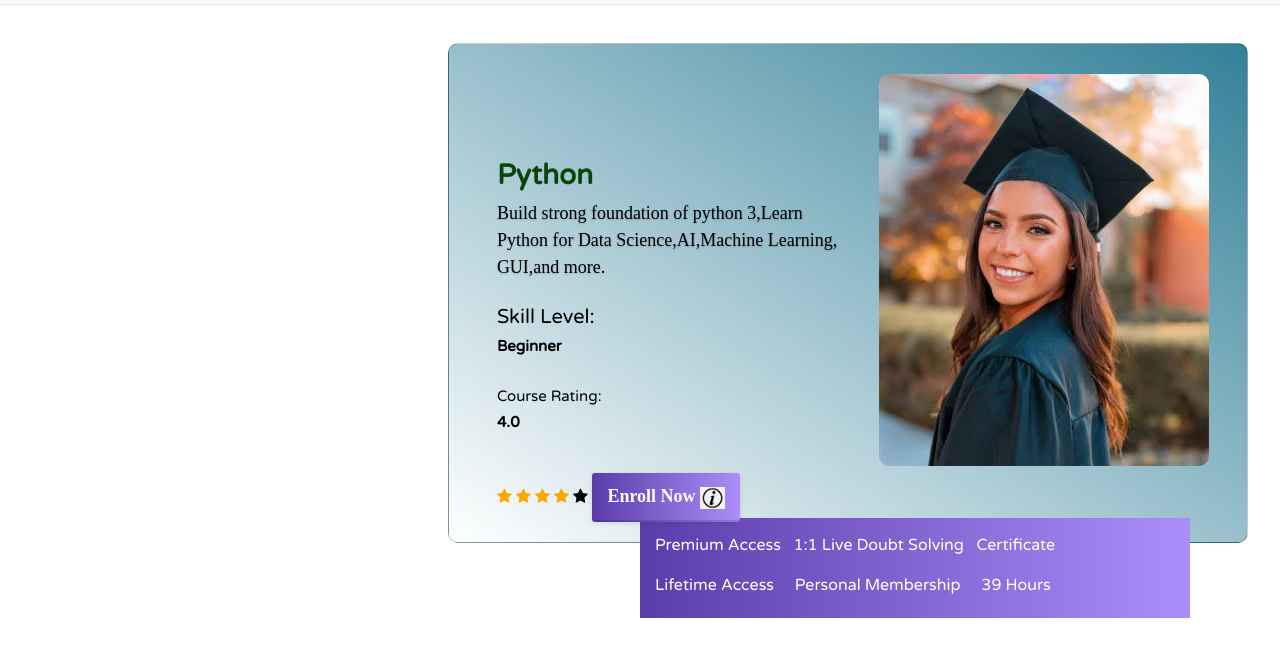
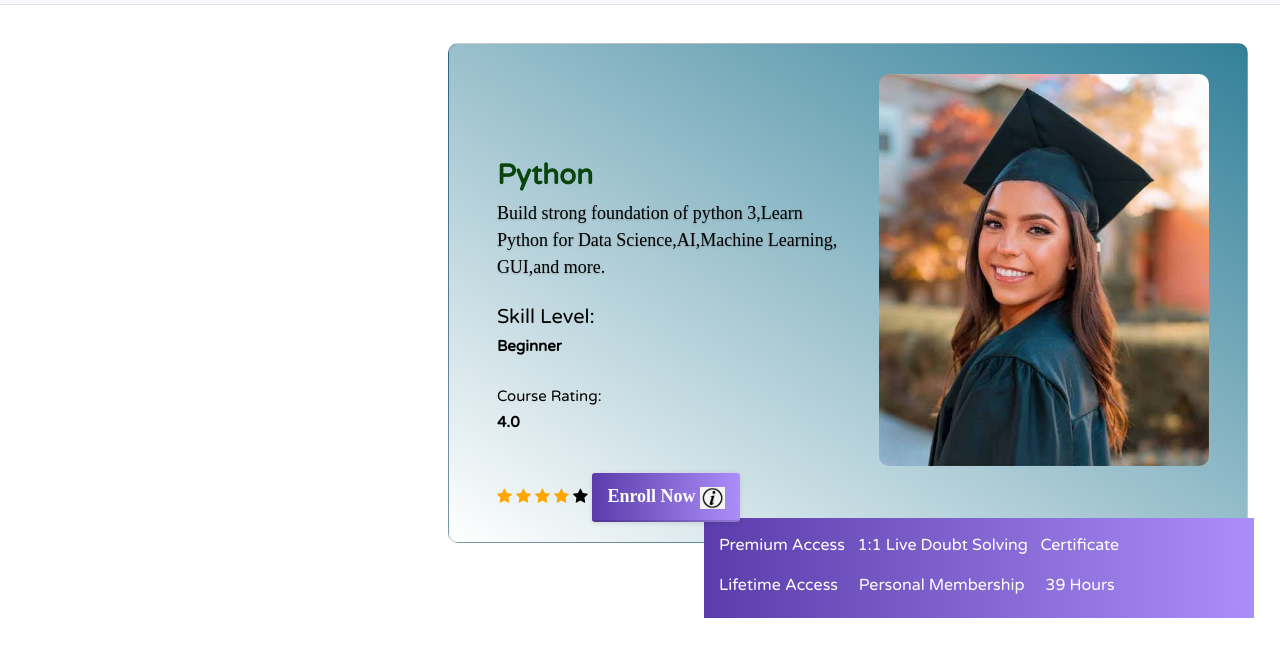
Before and after one commit to KarthikBoora/TutedudeWeb.github.io, a plain HTML site: page index.html in a window 1280 px wide. Shown: the part 148-800 px from the top of the page. Drawn offline with nearby package versions, Linux system fonts and the light colour scheme.

Commit message:
Update Style.css

```diff
--- a/Style.css
+++ b/Style.css
@@ -139,7 +139,7 @@ body {
 #strip {
 	height: 100px;
 	width: 550px;
-	margin-left: 50%;
+	margin-left: 55%;
 	margin-top: -2%;
 	color: white;
 	padding: 15px;
```
